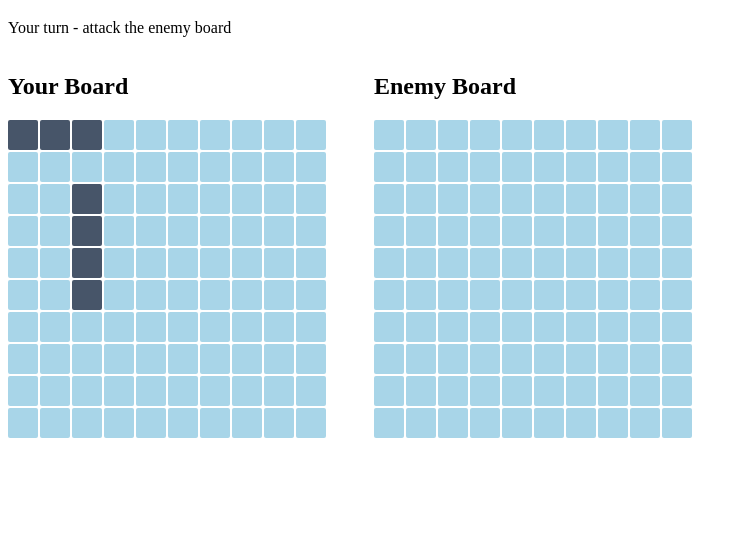
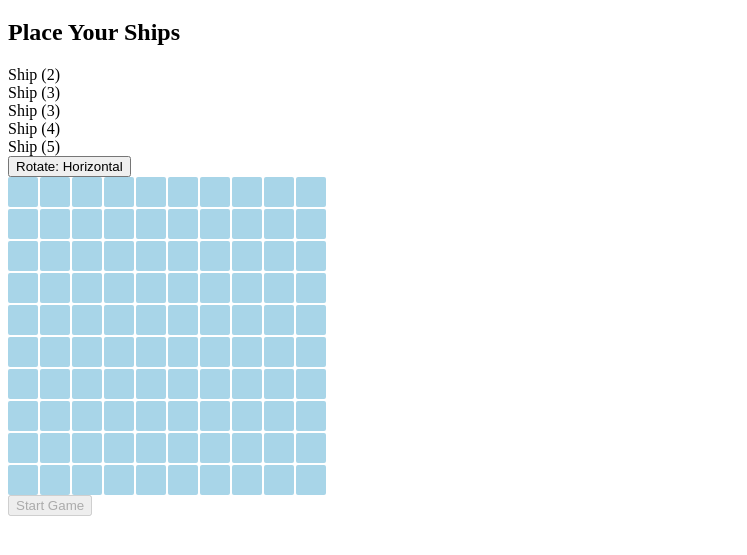
Before and after one commit to RT1811/battle-ship, a website built with webpack: page src/template.html in a window 1280 px wide. Shown: the part 61-616 px from the top of the page, without its empty margins (0-747 px from the left). Built offline with nearby package versions, Linux system fonts and the light colour scheme.

Commit message:
Added fratures for placing the ships at desired locations

```diff
--- a/src/Gameboard.js
+++ b/src/Gameboard.js
@@ -20,16 +20,16 @@ class Gameboard {
     }
 
     placeShip(length, [x,y], orientation) {
+        const coordinates = this.getShipCoordinates(length, [x, y], orientation);
+
+        if (!this.isValidPlacement(coordinates)) {
+            return null;
+        }
+
         const ship = new Ship(length);
-        if (orientation == "horizontal") {
-            for(let i = y; i < y + length; i++) {
-                this.board[x][i].ship = ship;
-            }
 
-        } else {
-            for(let i = x; i < x + length; i++) {
-                this.board[i][y].ship = ship;
-            }
+        for (const [cx, cy] of coordinates) {
+            this.board[cx][cy].ship = ship;
         }
 
         this.ships.push(ship);
@@ -63,6 +63,29 @@ class Gameboard {
         return this.missedAttacks;
     }
 
+    getShipCoordinates(length, [x, y], orientation) {
+        const coordinates = [];
+
+        for (let i = 0; i < length; i++) {
+            if (orientation === "horizontal") {
+                coordinates.push([x, y + i]);
+            } else {
+                coordinates.push([x + i, y]);
+            }
+        }
+
+        return coordinates;
+    }
+
+    isValidPlacement(coordinates) {
+        return coordinates.every(([cx, cy]) => {
+            const onBoard = cx >= 0 && cx < 10 && cy >= 0 && cy < 10;
+            if (!onBoard) return false;
+
+            return this.board[cx][cy].ship === null;
+        });
+    }
+
 }
 
 export default Gameboard;
--- /dev/null
+++ b/src/dragDrop.js
@@ -0,0 +1,69 @@
+function setupDragAndDrop(player, onAllShipsPlaced) {
+    const shipTray = document.querySelector('#ship-tray');
+    const setupBoard = document.querySelector('#setup-board');
+    const rotateBtn = document.querySelector('#rotate-btn');
+
+    let orientation = 'horizontal';
+    let draggedLength = null;
+    let draggedElement = null;
+    let shipsPlaced = 0;
+    const totalShips = 5;
+
+    rotateBtn.addEventListener('click', () => {
+        orientation = orientation === 'horizontal' ? 'vertical' : 'horizontal';
+        rotateBtn.textContent = `Rotate: ${orientation === 'horizontal' ? 'Horizontal' : 'Vertical'}`;
+    });
+
+    shipTray.addEventListener('dragstart', (e) => {
+        if (!e.target.classList.contains('draggable-ship')) return;
+        draggedLength = Number(e.target.dataset.length);
+        draggedElement = e.target;
+    });
+
+    setupBoard.addEventListener('dragover', (e) => {
+        e.preventDefault(); // required, or drop never fires
+    });
+
+    setupBoard.addEventListener('drop', (e) => {
+        e.preventDefault();
+        const cell = e.target.closest('.cell');
+        if (!cell || draggedLength === null) return;
+
+        const x = Number(cell.dataset.x);
+        const y = Number(cell.dataset.y);
+
+        const ship = player.gameboard.placeShip(draggedLength, [x, y], orientation);
+
+        if (ship !== null) {
+        draggedElement.remove();
+        shipsPlaced++;
+        renderSetupBoard(player.gameboard);
+
+        if (shipsPlaced === totalShips) {
+            onAllShipsPlaced();
+        }
+        }
+
+        draggedLength = null;
+        draggedElement = null;
+    });
+    }
+
+    function renderSetupBoard(gameboard) {
+    const container = document.querySelector('#setup-board');
+    container.innerHTML = '';
+
+    for (let x = 0; x < 10; x++) {
+        for (let y = 0; y < 10; y++) {
+        const cell = gameboard.board[x][y];
+        const cellDiv = document.createElement('div');
+        cellDiv.classList.add('cell');
+        cellDiv.dataset.x = x;
+        cellDiv.dataset.y = y;
+        if (cell.ship) cellDiv.classList.add('ship');
+        container.appendChild(cellDiv);
+        }
+    }
+}
+
+export { setupDragAndDrop, renderSetupBoard };
--- a/src/index.js
+++ b/src/index.js
@@ -2,17 +2,28 @@ import "./styles.css";
 import Player from "./Player.js";
 import { renderBoard } from "./render.js";
 import { initGame } from "./game.js";
+import { setupDragAndDrop, renderSetupBoard } from "./dragDrop.js";
 
 const human = new Player("human");
 const computer = new Player("computer");
 
-// temporary manual placement for now - real placement UI comes later
-human.gameboard.placeShip(3, [0, 0], "horizontal");
-human.gameboard.placeShip(4, [2, 2], "vertical");
-computer.gameboard.placeShip(3, [1, 1], "horizontal");
-computer.gameboard.placeShip(4, [5, 5], "vertical");
+computer.gameboard.placeShip(2, [0, 0], "horizontal");
+computer.gameboard.placeShip(3, [2, 2], "horizontal");
+computer.gameboard.placeShip(3, [4, 4], "vertical");
+computer.gameboard.placeShip(4, [6, 0], "horizontal");
+computer.gameboard.placeShip(5, [0, 5], "vertical");
 
-renderBoard(human.gameboard, 'player-board', false);
-renderBoard(computer.gameboard, 'enemy-board', true);
+renderSetupBoard(human.gameboard);
 
-initGame(human, computer);
+setupDragAndDrop(human, () => {
+  document.querySelector('#start-game-btn').disabled = false;
+});
+
+document.querySelector('#start-game-btn').addEventListener('click', () => {
+  document.querySelector('#setup-phase').classList.add('hidden');
+  document.querySelector('#game-phase').classList.remove('hidden');
+
+  renderBoard(human.gameboard, 'player-board', false);
+  renderBoard(computer.gameboard, 'enemy-board', true);
+  initGame(human, computer);
+});
--- a/src/styles.css
+++ b/src/styles.css
@@ -26,3 +26,7 @@
 .cell.miss {
   background-color: #e2e8f0;
 }
+
+.hidden {
+  display: none;
+}
--- a/src/template.html
+++ b/src/template.html
@@ -9,7 +9,21 @@
   <h1>Battleship</h1>
   <p id="status"></p>
 
-  <div class="boards">
+  <div id="setup-phase">
+    <h2>Place Your Ships</h2>
+    <div id="ship-tray">
+      <div class="draggable-ship" draggable="true" data-length="2">Ship (2)</div>
+      <div class="draggable-ship" draggable="true" data-length="3">Ship (3)</div>
+      <div class="draggable-ship" draggable="true" data-length="3">Ship (3)</div>
+      <div class="draggable-ship" draggable="true" data-length="4">Ship (4)</div>
+      <div class="draggable-ship" draggable="true" data-length="5">Ship (5)</div>
+    </div>
+    <button type="button" id="rotate-btn">Rotate: Horizontal</button>
+    <div id="setup-board" class="board"></div>
+    <button type="button" id="start-game-btn" disabled>Start Game</button>
+  </div>
+
+  <div id="game-phase" class="boards hidden">
     <div>
       <h2>Your Board</h2>
       <div id="player-board" class="board"></div>
```
Also changed, not shown: src/gameboard.test.js (+26 -0 lines).
